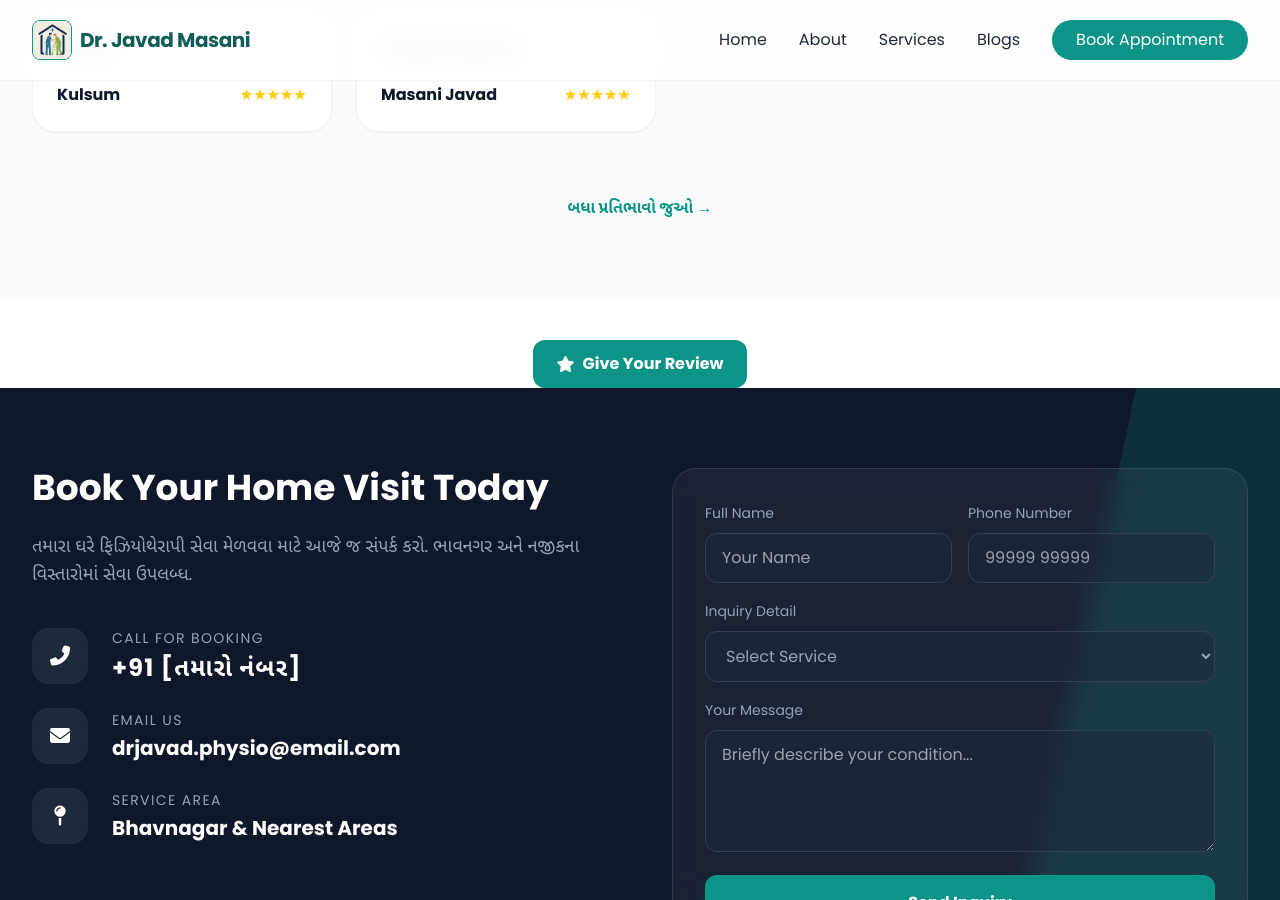
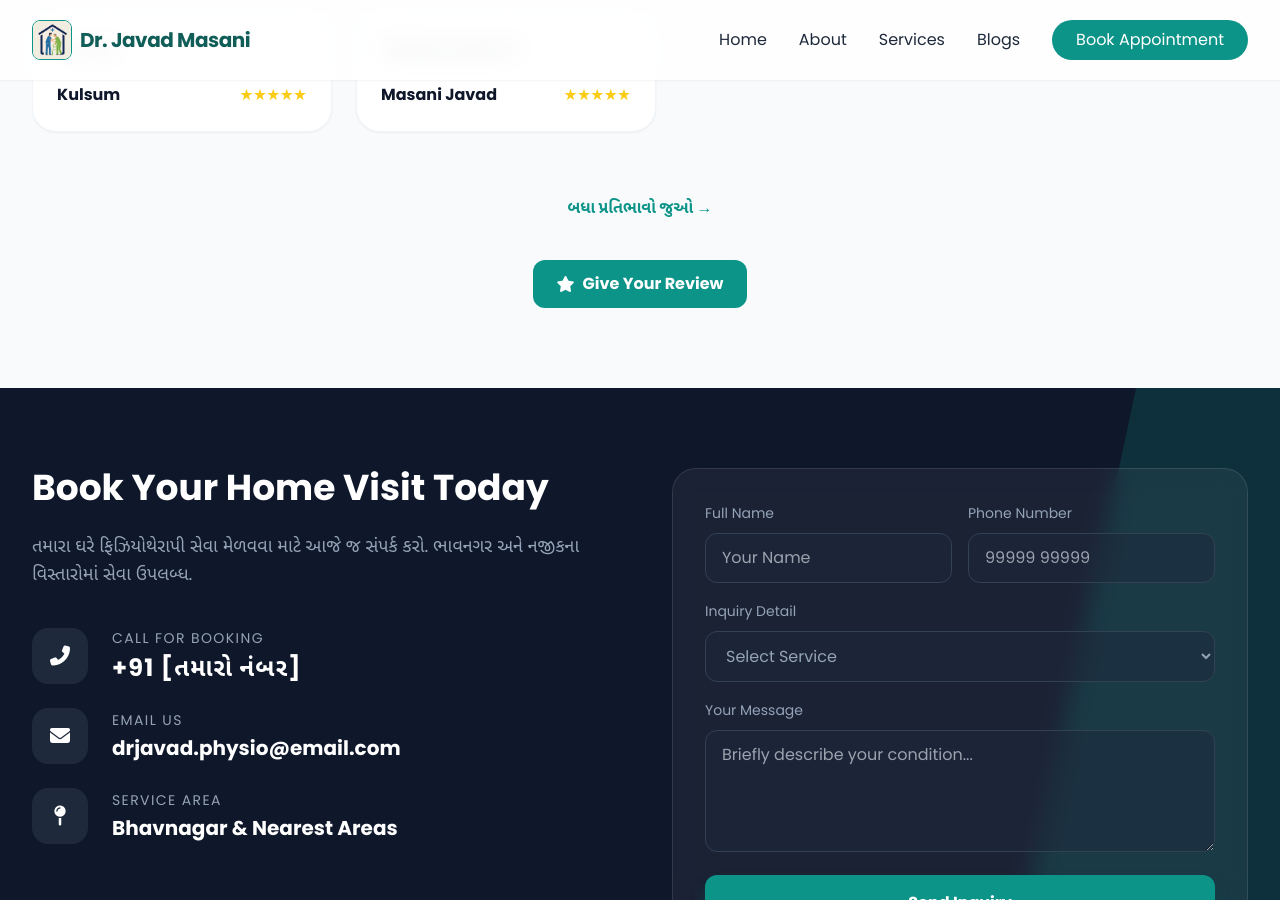
Before and after one commit to JavadMasani/Araogya, a Jekyll site: the page built from index.html, in a window 1280 px wide and 900 px high, scrolled down 4608 px. Built offline with Jekyll 4.4.1, drawn with Linux system fonts in a browser that asks for light colours; nearby versions of some CDN libraries.

Commit message:
Update index.html

```diff
--- a/index.html
+++ b/index.html
@@ -561,11 +561,7 @@
         બધા પ્રતિભાવો જુઓ →
       </a>
     </div>
-
-  </div>
-</section>
-
-<div class="text-center mt-10">
+      <div class="text-center mt-10">
   <a href="{{ site.baseurl }}/review"
      class="inline-flex items-center gap-2
             bg-teal-600 text-white
@@ -575,6 +571,11 @@
     Give Your Review
   </a>
 </div>
+
+  </div>
+</section>
+
+
 
     <!-- Contact Section -->
     <section id="contact" class="py-20 bg-slate-900 text-white overflow-hidden relative">
```
